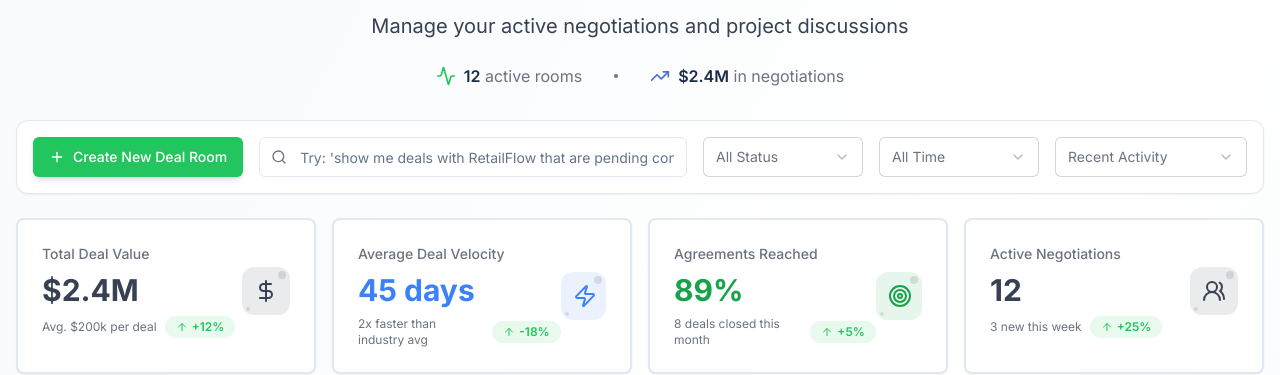
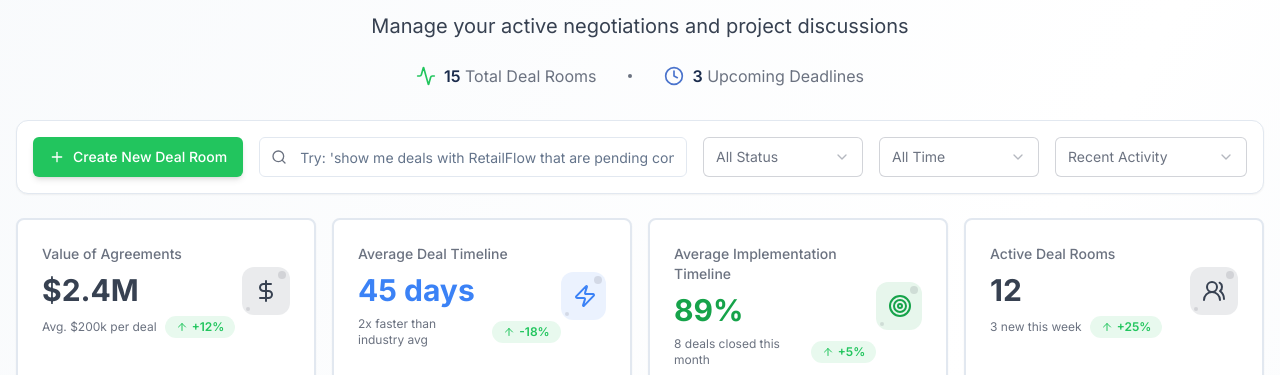
Before and after one commit to deeg9/StackMatch, a Next.js app: page /deal-rooms in a window 1280 px wide. Shown: the part 184-559 px from the top of the page. Built offline with nearby package versions, Linux system fonts and the light colour scheme; no server answers.

Commit message:
Deal Room KPI Cards improvement
Deal Room KPI Cards improvement

```diff
--- a/components/deal-rooms/deal-rooms-header.tsx
+++ b/components/deal-rooms/deal-rooms-header.tsx
@@ -1,6 +1,6 @@
 'use client'
 
-import { Activity, Briefcase, TrendingUp } from 'lucide-react'
+import { Activity, Briefcase, Clock } from 'lucide-react'
 
 export function DealRoomsHeader() {
   return (
@@ -21,16 +21,16 @@ export function DealRoomsHeader() {
         <div className="flex items-center gap-2">
           <Activity className="w-5 h-5 text-trust-green" />
           <span className="text-medium-gray">
-            <span className="font-semibold text-stackmatch-navy">12</span> active rooms
+            <span className="font-semibold text-stackmatch-navy">15</span> Total Deal Rooms
           </span>
         </div>
 
         <div className="w-1 h-1 bg-medium-gray rounded-full"></div>
 
         <div className="flex items-center gap-2">
-          <TrendingUp className="w-5 h-5 text-stackmatch-blue" />
+          <Clock className="w-5 h-5 text-stackmatch-blue" />
           <span className="text-medium-gray">
-            <span className="font-semibold text-stackmatch-navy">$2.4M</span> in negotiations
+            <span className="font-semibold text-stackmatch-navy">3</span> Upcoming Deadlines
           </span>
         </div>
       </div>
--- a/components/deal-rooms/deal-rooms-stats.tsx
+++ b/components/deal-rooms/deal-rooms-stats.tsx
@@ -19,7 +19,7 @@ import {
 export function DealRoomsStats() {
   const stats = [
     {
-      title: 'Total Deal Value',
+      title: 'Value of Agreements',
       value: '$2.4M',
       subtitle: 'Avg. $200k per deal',
       trend: '+12%',
@@ -31,7 +31,7 @@ export function DealRoomsStats() {
       sparklineData: [180, 220, 190, 240, 210, 250, 280, 240]
     },
     {
-      title: 'Average Deal Velocity',
+      title: 'Average Deal Timeline',
       value: '45 days',
       subtitle: '2x faster than industry avg',
       trend: '-18%',
@@ -43,7 +43,7 @@ export function DealRoomsStats() {
       sparklineData: [65, 58, 52, 48, 45, 47, 43, 45]
     },
     {
-      title: 'Agreements Reached',
+      title: 'Average Implementation Timeline',
       value: '89%',
       subtitle: '8 deals closed this month',
       trend: '+5%',
@@ -55,7 +55,7 @@ export function DealRoomsStats() {
       sparklineData: [82, 85, 88, 86, 89, 91, 88, 89]
     },
     {
-      title: 'Active Negotiations',
+      title: 'Active Deal Rooms',
       value: '12',
       subtitle: '3 new this week',
       trend: '+25%',
```
